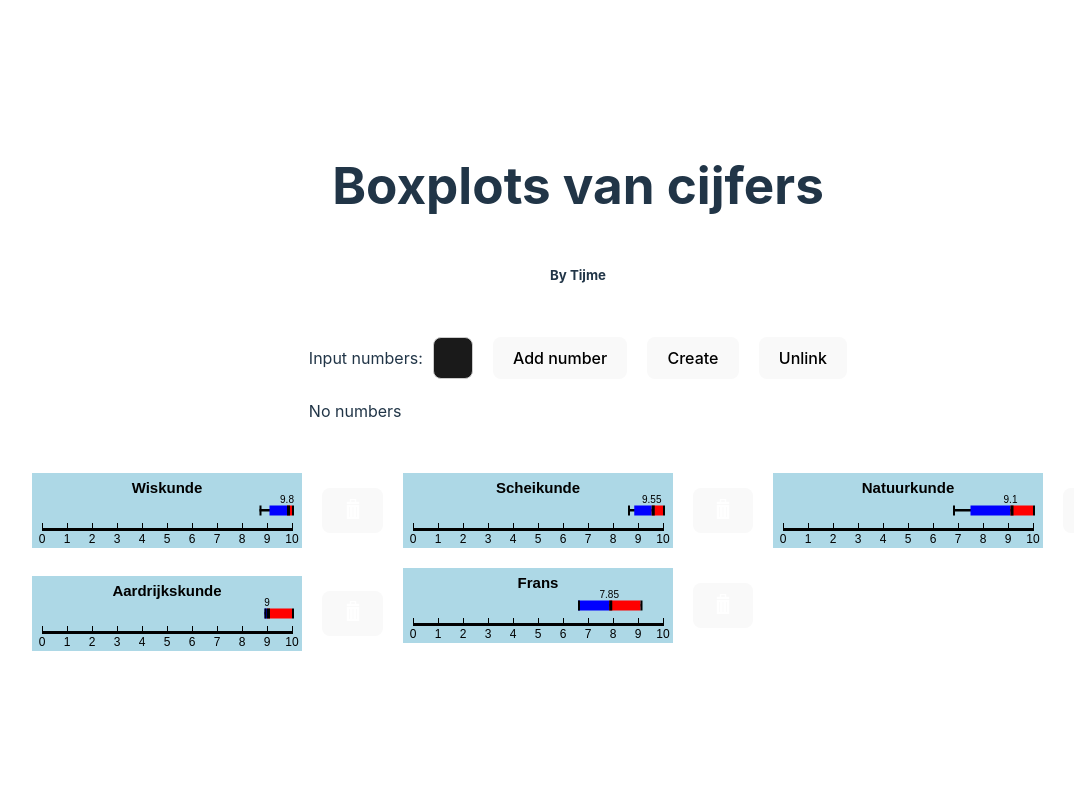
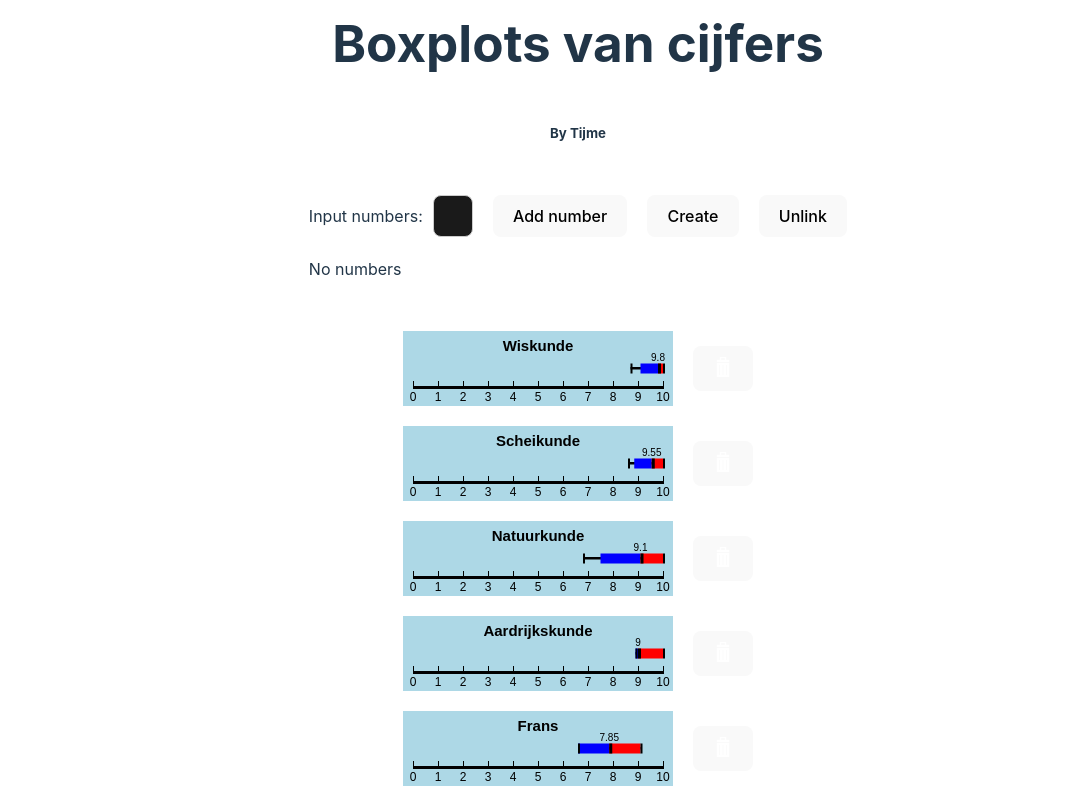
Before and after one commit to 7ijme/boxplot, a React (Vite) app: page / in a window 1280 px wide. Shown: the whole page, without its empty margins (62-1136 px from the left). Built offline with nearby package versions, Linux system fonts and the light colour scheme.

Commit message:
Responsive

```diff
--- a/src/Styles/Container.css
+++ b/src/Styles/Container.css
@@ -9,7 +9,7 @@
 
 .box-plots {
   display: grid;
-  grid-template-columns: repeat(3, 1fr);
+  grid-template-columns: repeat(auto-fit, minmax(270px, 1fr));
   gap: 20px;
 }
 
```
